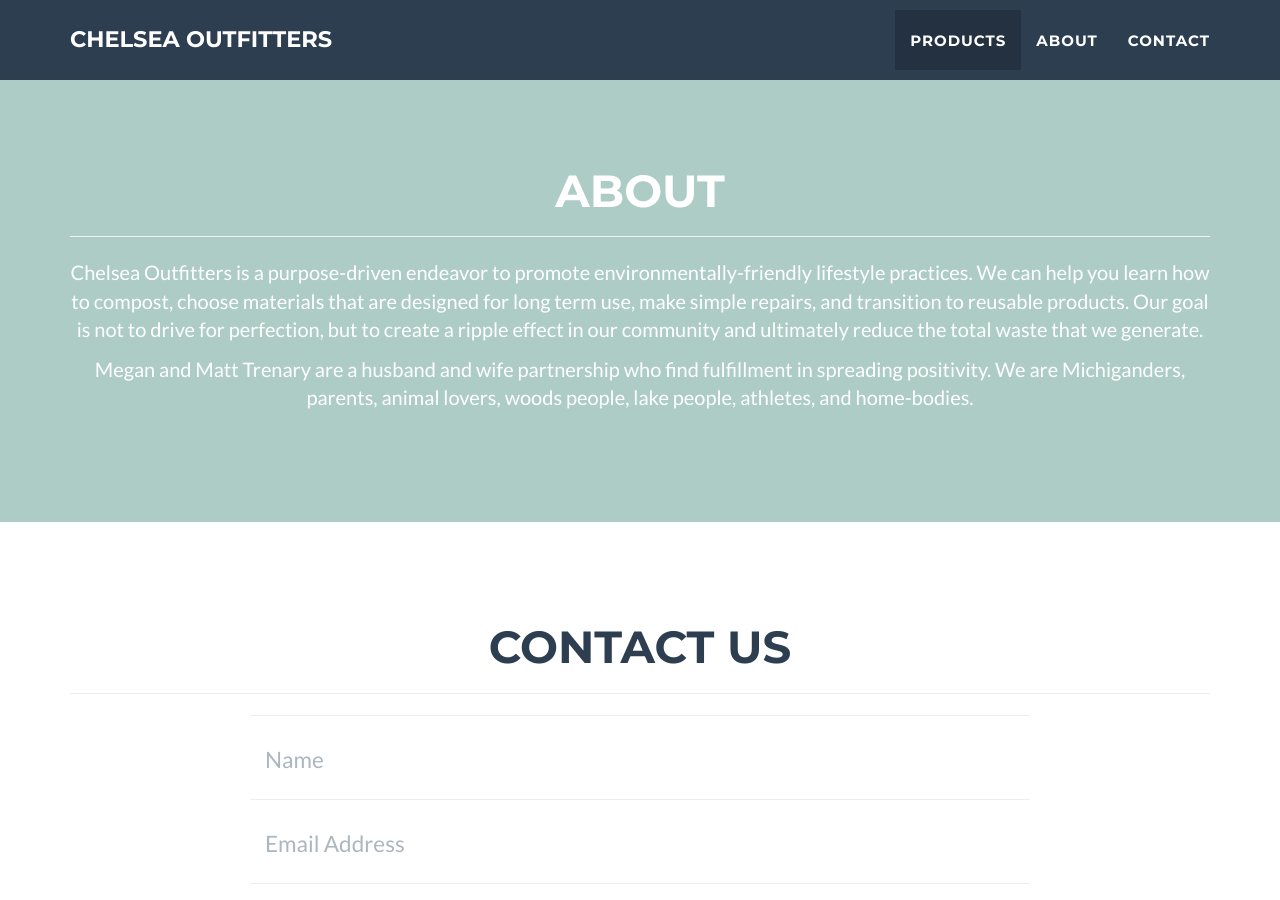
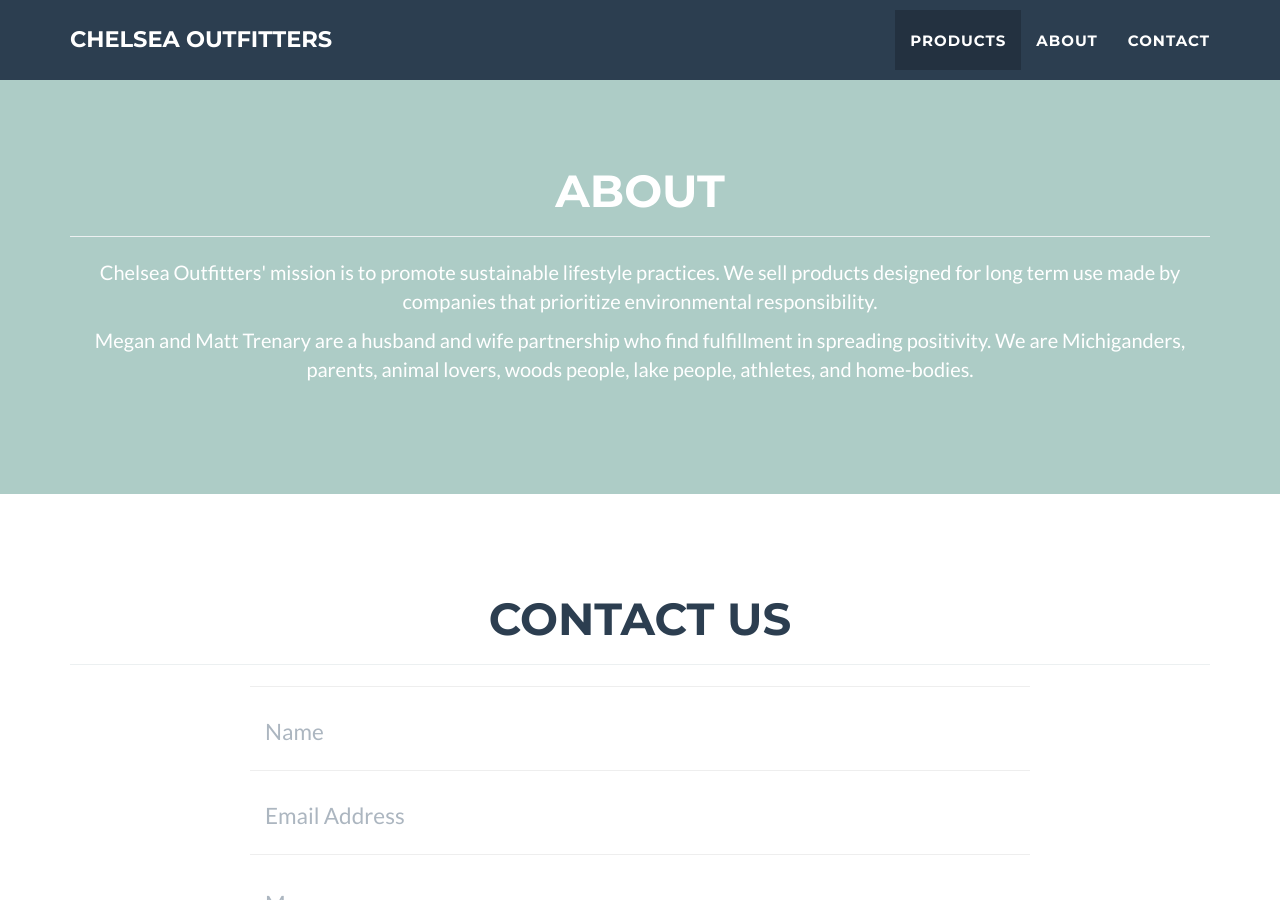
Before and after one commit to matttrenary/chelsea_outfitters, a Jekyll site: the page built from _posts/2014-07-18-project-1.markdown, in a window 1280 px wide and 900 px high, scrolled down 1133 px. Built offline with Jekyll 4.4.1, drawn with Linux system fonts in a browser that asks for light colours.

Commit message:
Update about.html

```diff
--- a/_includes/about.html
+++ b/_includes/about.html
@@ -10,9 +10,10 @@
     </div>
     <div class="row">
       <div class="col-lg-12 text-center">
-        <p>Chelsea Outfitters is a purpose-driven endeavor to promote environmentally-friendly lifestyle practices. We can help you learn how to compost, choose materials that are designed for long term use, make simple repairs, and transition to reusable products. Our goal is not to drive for perfection, but to create a ripple effect in our community and ultimately reduce the total waste that we generate.</p>
+        <p>Chelsea Outfitters' mission is to promote sustainable lifestyle practices. We sell products designed for long term use made by companies that prioritize environmental responsibility.</p>
 
-        <p>Megan and Matt Trenary are a husband and wife partnership who find fulfillment in spreading positivity. We are Michiganders, parents, animal lovers, woods people, lake people, athletes, and home-bodies.</p>
+        <p>Megan and Matt Trenary are a husband and wife partnership who find fulfillment in spreading positivity.
+            We are Michiganders, parents, animal lovers, woods people, lake people, athletes, and home-bodies.</p>
       </div>
     </div>
   </div>
```
